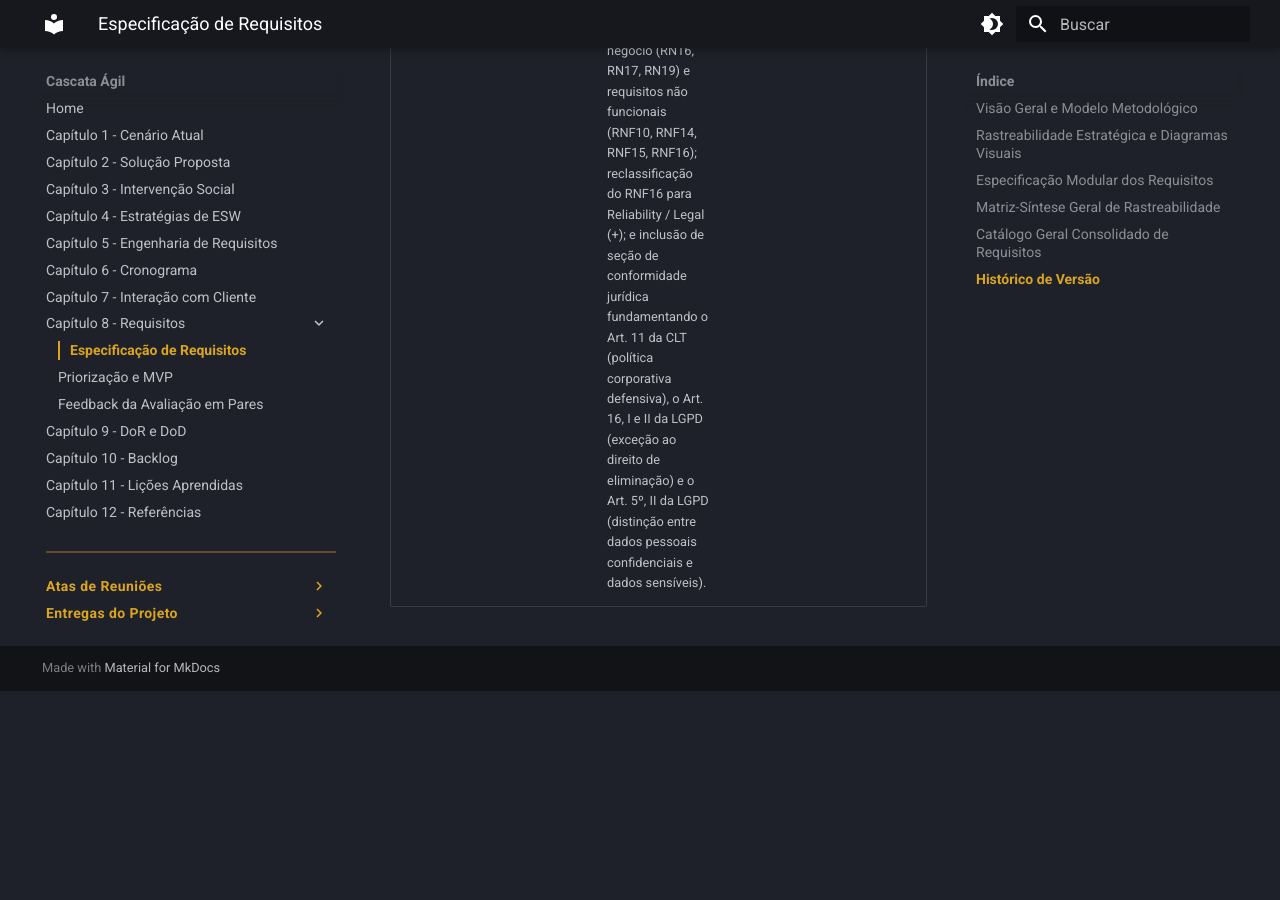
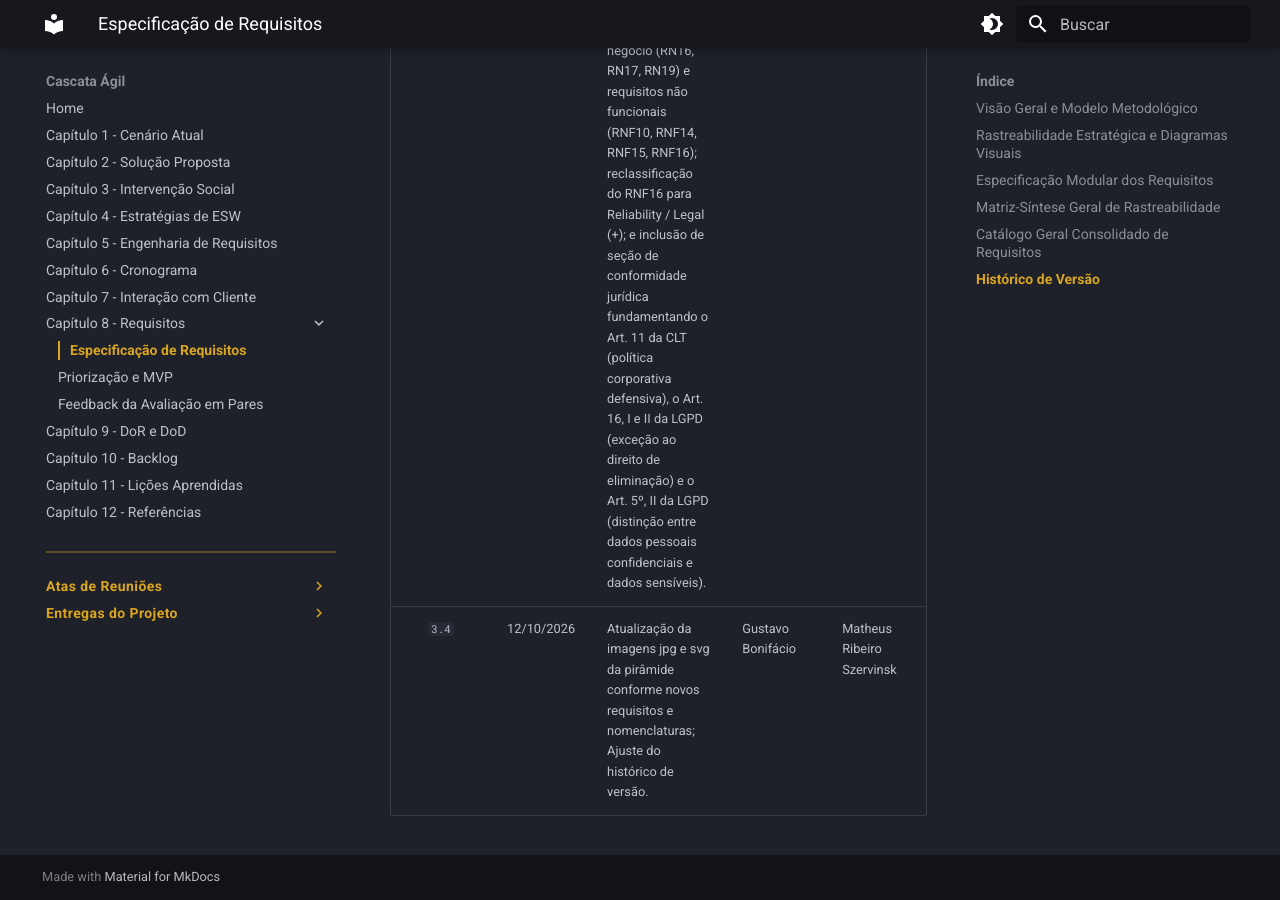
Before and after one commit to mdsreq-fga-unb/REQ-2026.2-T01-DUOC-Finance, an MkDocs documentation site: the page built from docs/requisitos/index.md, in a window 1280 px wide and 900 px high, scrolled down 47457 px. Built offline with MkDocs 1.6.1 and Material for MkDocs 9.7.7, drawn with Linux system fonts in a browser that asks for light colours; before the commit the page ends 48148 px from its top, so only the background shows below that; some of the changed text lies outside the part shown.

Commit message:
docs(requisitos): ajusta historico de versao e adiciona versao 3.4.

```diff
--- a/docs/requisitos/index.md
+++ b/docs/requisitos/index.md
@@ -758,12 +758,13 @@
 | `2.7` | 30/09/2026 | Inclusão do RF22 (Exportar relatório de presenças homologadas) na CAR-09 e caso de teste CT-M1-11; esclarecimento sobre os RNFs transversais na Pirâmide de Abstração; atualização da matriz-síntese de rastreabilidade. | Matheus Ribeiro Szervinsk | Lucas Zanetti |
 | `2.8` | 30/09/2026 | Conversão do Mapeamento de Necessidades do Cliente (8.2.2) em tabela analítica completa correlacionando dores (Ishikawa e Rich Picture) com 22 RFs e 17 RNFs; atualização dos diagramas de rastreabilidade (8.2.1 e 8.2.3) com a integralidade dos 22 Requisitos Funcionais. | Matheus Ribeiro Szervinsk | Eric Araújo |
 | `2.9` | 07/10/2026 | Adição de visualizadores interativos do Miro (iframes), links alternativos para arquivos vetoriais (SVG) e imagens em alta definição (JPG), e atualização completa das tabelas e diagramas de rastreabilidade. | Gustavo Bonifácio | Matheus Ribeiro Szervinsk |
-| `2.3` | 22/09/2026 | Atomização dos requisitos funcionais: simplificação rigorosa dos títulos dos 16 RFs como ações únicas do usuário (Verbo + Objeto), remoção de detalhes operacionais de escopo e conjunções compostas conforme revisão de pares. | Matheus Ribeiro Szervinsk | Lucas Zanetti |
-| `2.4` | 28/09/2026 | Ajustes decorrentes da avaliação por pares (equipe Guerreiros do Backlog): nota sobre as classificações URPS+ e Sommerville (8.1), refinamento do RF04, novos RF17 a RF22 e RNF17, refinamento de RNF01 e RNF04, reescrita das RN06 e RN18 e atualização das matrizes de rastreabilidade e casos de teste (ver [Feedback dos Requisitos](feedback.md)). | Matheus Saraiva Camargo | Matheus Szervinsk |
-| `2.5` | 06/10/2026 | Expansão do Módulo 4 (OE4) com RF23 e RF24 (política de senha e bloqueio por tentativas falhas), RN20 e RN21, enriquecimento de filtros do RF15, e inclusão da seção de Requisitos Não Funcionais Transversais (RNF18 a RNF20: disponibilidade, acessibilidade e integridade de API). | Matheus Saraiva Camargo | Matheus Ribeiro |
-| `2.6` | 07/10/2026 | Expansão dos requisitos dos Módulos 1, 2 e 3 com RF25 a RF31 e RN22 a RN29; refinamento de RF11 e RF22; inclusão de novos casos de teste; atualização da matriz-síntese e criação do Catálogo Geral Consolidado de Requisitos (Seção 8.4). | Matheus Saraiva Camargo | Matheus Ribeiro |
-| `2.7` | 08/10/2026 | Atualização das referências cruzadas ao capítulo de Priorização e MVP (Seção 8.4) após a refatoração da Matriz 4×4 (Valor × Esforço); nenhum requisito foi alterado. | Eric Araújo | Matheus Ribeiro |
+| `2.10` | 22/09/2026 | Atomização dos requisitos funcionais: simplificação rigorosa dos títulos dos 16 RFs como ações únicas do usuário (Verbo + Objeto), remoção de detalhes operacionais de escopo e conjunções compostas conforme revisão de pares. | Matheus Ribeiro Szervinsk | Lucas Zanetti |
+| `2.11` | 28/09/2026 | Ajustes decorrentes da avaliação por pares (equipe Guerreiros do Backlog): nota sobre as classificações URPS+ e Sommerville (8.1), refinamento do RF04, novos RF17 a RF22 e RNF17, refinamento de RNF01 e RNF04, reescrita das RN06 e RN18 e atualização das matrizes de rastreabilidade e casos de teste (ver [Feedback dos Requisitos](feedback.md)). | Matheus Saraiva Camargo | Matheus Szervinsk |
+| `2.12` | 06/10/2026 | Expansão do Módulo 4 (OE4) com RF23 e RF24 (política de senha e bloqueio por tentativas falhas), RN20 e RN21, enriquecimento de filtros do RF15, e inclusão da seção de Requisitos Não Funcionais Transversais (RNF18 a RNF20: disponibilidade, acessibilidade e integridade de API). | Matheus Saraiva Camargo | Matheus Ribeiro |
+| `2.13` | 07/10/2026 | Expansão dos requisitos dos Módulos 1, 2 e 3 com RF25 a RF31 e RN22 a RN29; refinamento de RF11 e RF22; inclusão de novos casos de teste; atualização da matriz-síntese e criação do Catálogo Geral Consolidado de Requisitos (Seção 8.4). | Matheus Saraiva Camargo | Matheus Ribeiro |
+| `2.14` | 08/10/2026 | Atualização das referências cruzadas ao capítulo de Priorização e MVP (Seção 8.4) após a refatoração da Matriz 4×4 (Valor × Esforço); nenhum requisito foi alterado. | Eric Araújo | Matheus Ribeiro |
 | `3.0` | 08/10/2026 | Atendimento ao feedback docente da apresentação prévia da Unidade 2: remoção do BDD (*Dado-Quando-Então*) da especificação de requisitos, reescrita da seção 8.1 e conversão dos critérios de aceitação dos 31 RFs (OE1 a OE4) para texto corrido, verificável e orientado ao valor de negócio. | Paulo Nery | |
 | `3.1` | 11/10/2026 | Consolidação arquitetural e visual do Capítulo 8: reestruturação da especificação modular (8.3) em abas interativas (`pymdownx.tabbed`) em contêiner fluido; alinhamento da Matriz-Síntese (8.4) e Catálogo Geral (8.5) com o Template Oficial (v8); colorização temática por módulo em tabelas e cards; harmonização do sistema externo para *Shifton* e refinamento de links cruzados. | Matheus Ribeiro Szervinsk | Matheus Saraiva Camargo e Eric Araújo |
 | `3.2` | 12/10/2026 | Saneamento e ajustes decorrentes da revisão por pares: inclusão de RF32 (deliberação de campo), RF33 (gestão de contratos), RF34 (centros de custo e orçamentos), RF35 (retificação de apontamento) e RF36 (exportação CSV/XLSX); adição de RN30 e RN31 (fórmulas e parâmetros de diárias e comissões); explicitação de fontes de elicitação e regras de negócio no Catálogo de RFs e CTs; criação do Catálogo Geral de Regras de Negócio (RN01 a RN31) com rastreabilidade bidirecional; redistribuição modular dos RNFs universais (RNF18 a RNF20); eliminação de promessas de folha CLT legadas; e padronização para aplicação web responsiva (Web App / PWA). | Matheus Ribeiro Szervinsk | Eric Araújo e Matheus Saraiva Camargo |
 | `3.3` | 12/10/2026 | Aprimoramento da qualidade dos requisitos, desambiguação e conformidade jurídica (CLT e LGPD): unificação dos atores na Matriz Canônica de Papéis RBAC (4 perfis canônicos); definição operacional de termos ambíguos (dados válidos, tempo de propagação síncrono, carga nominal de 50 usuários a 10 req/s, limiares de alerta); desacoplamento de pré-fechamento e homologação no RF06; redefinição de RNF07 e RNF08 como atributos de qualidade de software (robustez de arquivos e não-repúdio); desambiguação entre regras de negócio (RN16, RN17, RN19) e requisitos não funcionais (RNF10, RNF14, RNF15, RNF16); reclassificação do RNF16 para Reliability / Legal (+); e inclusão de seção de conformidade jurídica fundamentando o Art. 11 da CLT (política corporativa defensiva), o Art. 16, I e II da LGPD (exceção ao direito de eliminação) e o Art. 5º, II da LGPD (distinção entre dados pessoais confidenciais e dados sensíveis). | Matheus Ribeiro Szervinsk | Eric Araújo e Matheus Saraiva Camargo |
+| `3.4` | 12/10/2026 | Atualização da imagens jpg e svg da pirâmide conforme novos requisitos e nomenclaturas; Ajuste do histórico de versão. | Gustavo Bonifácio | Matheus Ribeiro Szervinsk |
```
